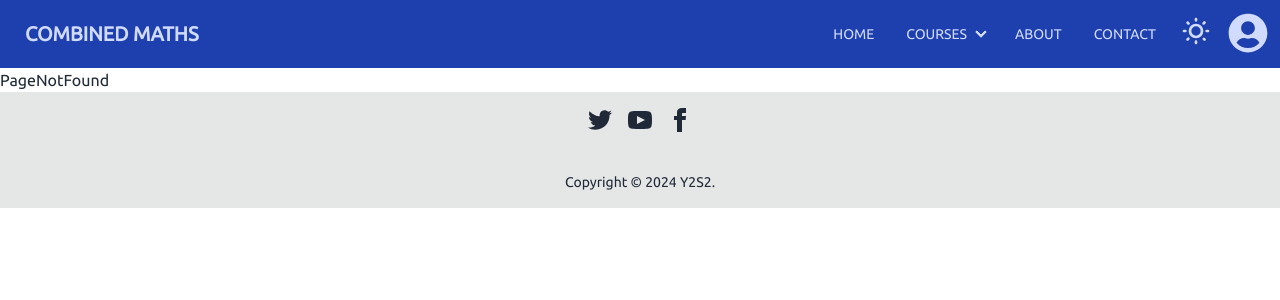
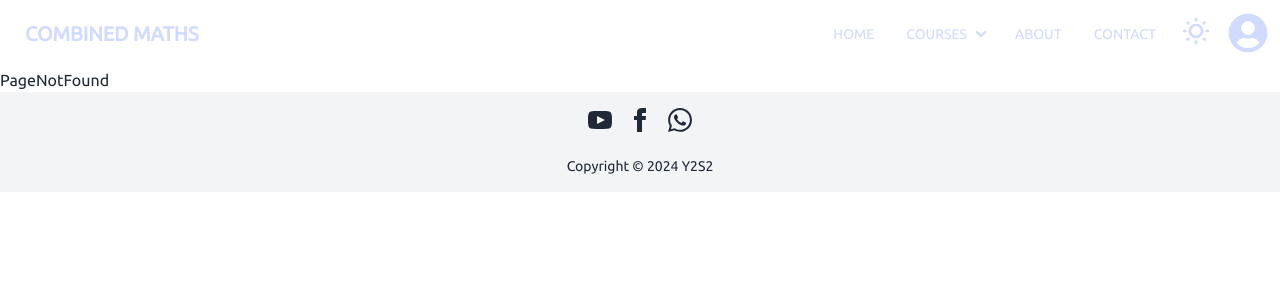
Before and after one commit to liyanagelahiru/online-class-management-system, a React (Vite) app in the folder frontend/: page /pagenotfound in a window 1280 px wide. Shown: the top 300 px of the page. Built offline with nearby package versions, Linux system fonts and the light colour scheme; a web font is replaced by a local one.

Commit message:
Refactor Footer component and update Tailwind CSS config

```diff
--- a/frontend/src/components/Footer/Footer.jsx
+++ b/frontend/src/components/Footer/Footer.jsx
@@ -1,23 +1,22 @@
 const Footer = () => {
+   // Open the link in a new tab
    const handleClick = url => {
       window.open(url, '_blank');
    };
 
    return (
-      <footer className="footer footer-center p-4 bg-base-300 text-base-content">
+      <footer className="footer footer-center h-[100px] py-4 bg-silver-mist text-base-content">
+         <div className="flex flex-col space-y-4">
             <nav>
                <div className="grid grid-flow-col gap-4">
-               <a>
-                  <svg
-                     xmlns="http://www.w3.org/2000/svg"
-                     width="24"
-                     height="24"
-                     viewBox="0 0 24 24"
-                     className="fill-current">
-                     <path d="M24 4.557c-.883.392-1.832.656-2.828.775 1.017-.609 1.798-1.574 2.165-2.724-.951.564-2.005.974-3.127 1.195-.897-.957-2.178-1.555-3.594-1.555-3.179 0-5.515 2.966-4.797 6.045-4.091-.205-7.719-2.165-10.148-5.144-1.29 2.213-.669 5.108 1.523 6.574-.806-.026-1.566-.247-2.229-.616-.054 2.281 1.581 4.415 3.949 4.89-.693.188-1.452.232-2.224.084.626 1.956 2.444 3.379 4.6 3.419-2.07 1.623-4.678 2.348-7.29 2.04 2.179 1.397 4.768 2.212 7.548 2.212 9.142 0 14.307-7.721 13.995-14.646.962-.695 1.797-1.562 2.457-2.549z"></path>
-                  </svg>
-               </a>
-               <a>
+                  {/* Youtube Icon */}
+                  <a
+                     className="link link-hover"
+                     href="https://www.youtube.com/@madurakodithuwakku-ALmaths"
+                     onClick={e => {
+                        e.preventDefault();
+                        handleClick(e.currentTarget.href);
+                     }}>
                      <svg
                         xmlns="http://www.w3.org/2000/svg"
                         width="24"
@@ -27,7 +26,14 @@
                         <path d="M19.615 3.184c-3.604-.246-11.631-.245-15.23 0-3.897.266-4.356 2.62-4.385 8.816.029 6.185.484 8.549 4.385 8.816 3.6.245 11.626.246 15.23 0 3.897-.266 4.356-2.62 4.385-8.816-.029-6.185-.484-8.549-4.385-8.816zm-10.615 12.816v-8l8 3.993-8 4.007z"></path>
                      </svg>
                   </a>
-               <a>
+                  {/* Facebook Icon */}
+                  <a
+                     className="link link-hover"
+                     href="https://www.facebook.com/profile.php?id=100037338326649"
+                     onClick={e => {
+                        e.preventDefault();
+                        handleClick(e.currentTarget.href);
+                     }}>
                      <svg
                         xmlns="http://www.w3.org/2000/svg"
                         width="24"
@@ -35,6 +41,23 @@
                         viewBox="0 0 24 24"
                         className="fill-current">
                         <path d="M9 8h-3v4h3v12h5v-12h3.642l.358-4h-4v-1.667c0-.955.192-1.333 1.115-1.333h2.885v-5h-3.808c-3.596 0-5.192 1.583-5.192 4.615v3.385z"></path>
+                     </svg>
+                  </a>
+                  {/* Whatsapp Icon */}
+                  <a
+                     className="link link-hover"
+                     href="https://wa.me/+94719855236"
+                     onClick={e => {
+                        e.preventDefault();
+                        handleClick(e.currentTarget.href);
+                     }}>
+                     <svg
+                        xmlns="http://www.w3.org/2000/svg"
+                        width="24"
+                        height="24"
+                        viewBox="0 0 24 24"
+                        className="fill-current">
+                        <path d="M.057 24l1.687-6.163c-1.041-1.804-1.588-3.849-1.587-5.946.003-6.556 5.338-11.891 11.893-11.891 3.181.001 6.167 1.24 8.413 3.488 2.245 2.248 3.481 5.236 3.48 8.414-.003 6.557-5.338 11.892-11.893 11.892-1.99-.001-3.951-.5-5.688-1.448l-6.305 1.654zm6.597-3.807c1.676.995 3.276 1.591 5.392 1.592 5.448 0 9.886-4.434 9.889-9.885.002-5.462-4.415-9.89-9.881-9.892-5.452 0-9.887 4.434-9.889 9.884-.001 2.225.651 3.891 1.746 5.634l-.999 3.648 3.742-.981zm11.387-5.464c-.074-.124-.272-.198-.57-.347-.297-.149-1.758-.868-2.031-.967-.272-.099-.47-.149-.669.149-.198.297-.768.967-.941 1.165-.173.198-.347.223-.644.074-.297-.149-1.255-.462-2.39-1.475-.883-.788-1.48-1.761-1.653-2.059-.173-.297-.018-.458.13-.606.134-.133.297-.347.446-.521.151-.172.2-.296.3-.495.099-.198.05-.372-.025-.521-.075-.148-.669-1.611-.916-2.206-.242-.579-.487-.501-.669-.51l-.57-.01c-.198 0-.52.074-.792.372s-1.04 1.016-1.04 2.479 1.065 2.876 1.213 3.074c.149.198 2.095 3.2 5.076 4.487.709.306 1.263.489 1.694.626.712.226 1.36.194 1.872.118.571-.085 1.758-.719 2.006-1.413.248-.695.248-1.29.173-1.414z" />
                      </svg>
                   </a>
                </div>
@@ -51,9 +74,9 @@
                      }}>
                      Y2S2
                   </a>
-               .
                </p>
             </aside>
+         </div>
       </footer>
    );
 };
--- a/frontend/tailwind.config.js
+++ b/frontend/tailwind.config.js
@@ -4,6 +4,9 @@
 export default {
    content: ['./index.html', './src/**/*.{js,ts,jsx,tsx}'],
    theme: {
+      colors: {
+         'silver-mist': '#F3F4F6'
+      },
       extend: {
          fontFamily: {
             OpenSans: ['Open Sans', 'sans-serif'],
```
Lines whose indentation alone changed are shown as unchanged.
